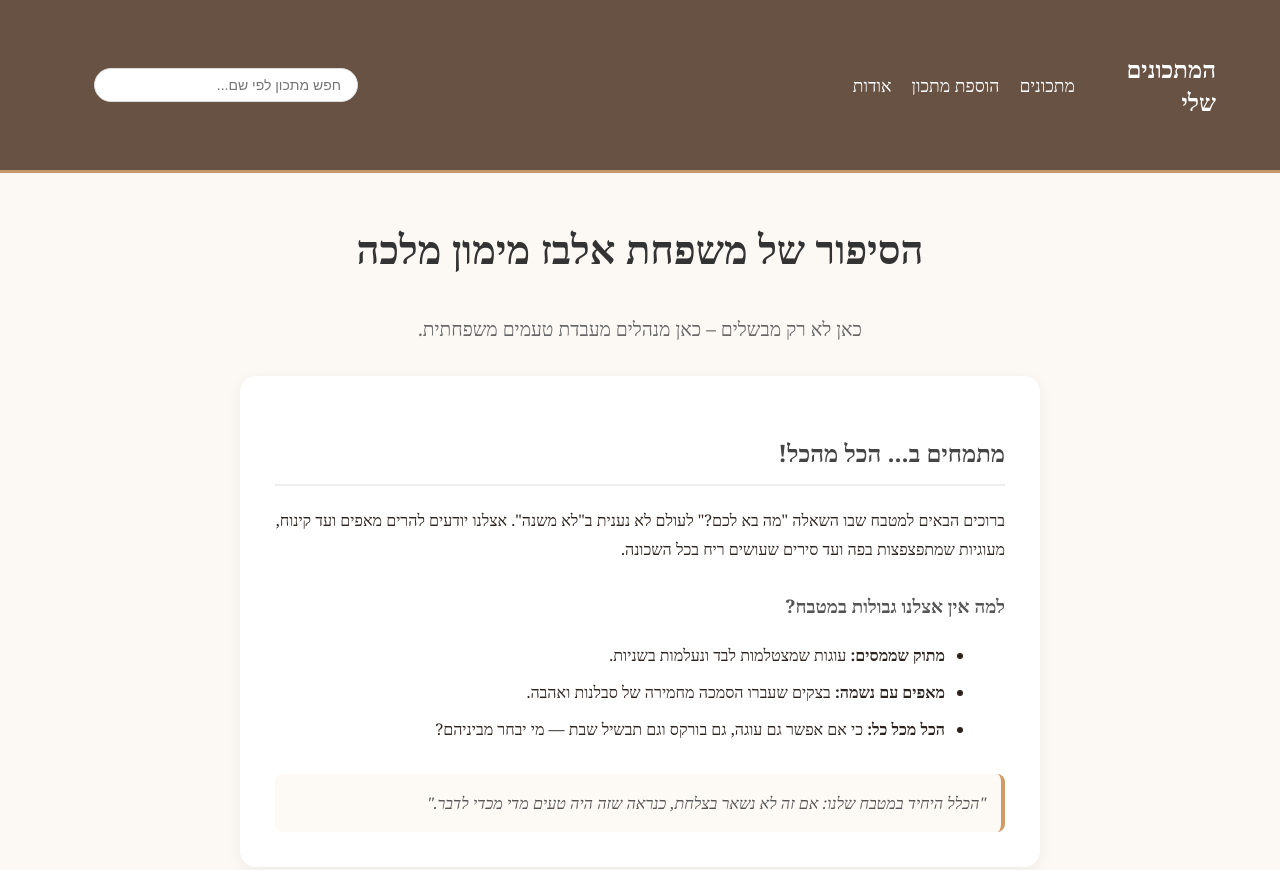
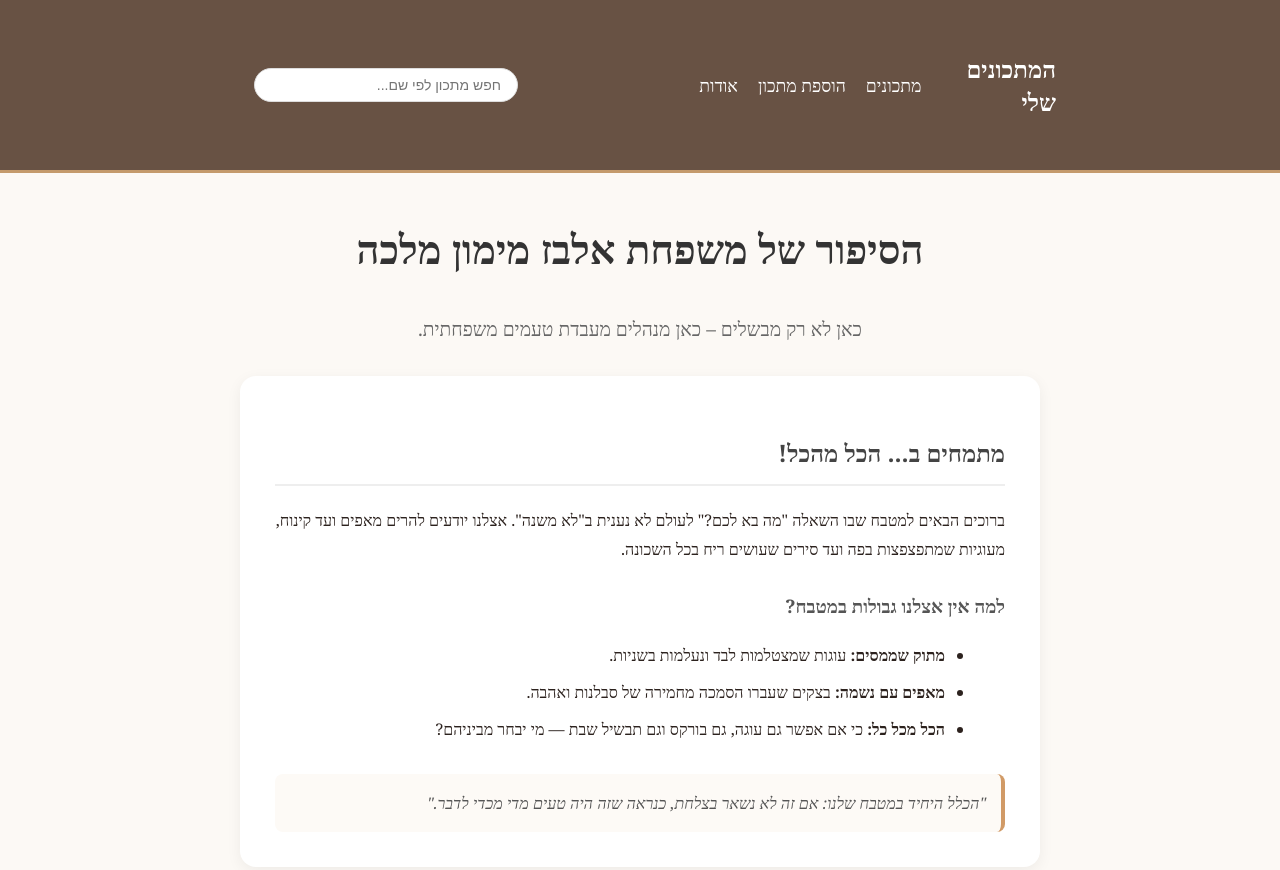
Before and after one commit to Hadas-Codes/family-recipes, a website: page client/about.html in a window 1280 px wide. Shown: the top 870 px of the page. Drawn offline with Linux system fonts and the light colour scheme.

Commit message:
Update header width to match main content grid

```diff
--- a/client/css/style.css
+++ b/client/css/style.css
@@ -18,7 +18,7 @@ body {
 header {
   background-color: var(--primary-color);
   color: #fff;
-  padding: 2rem 4rem;
+  padding: 2rem 14rem;
   display: flex;
   justify-content: space-between;
   align-items: center;
```
